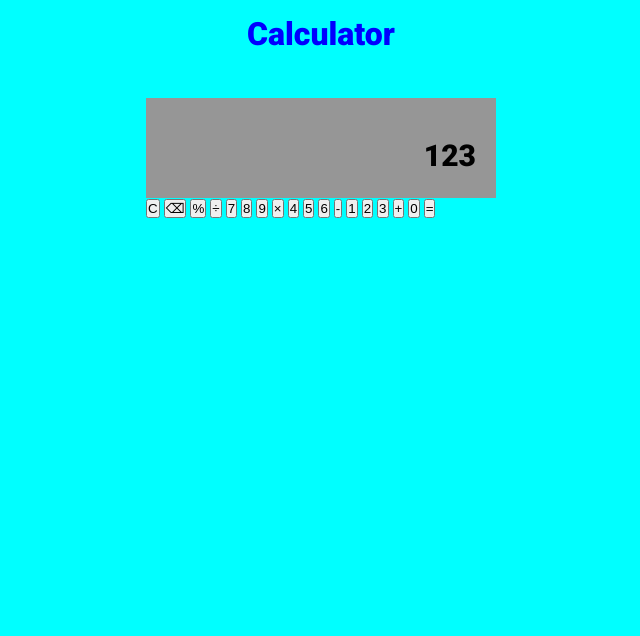
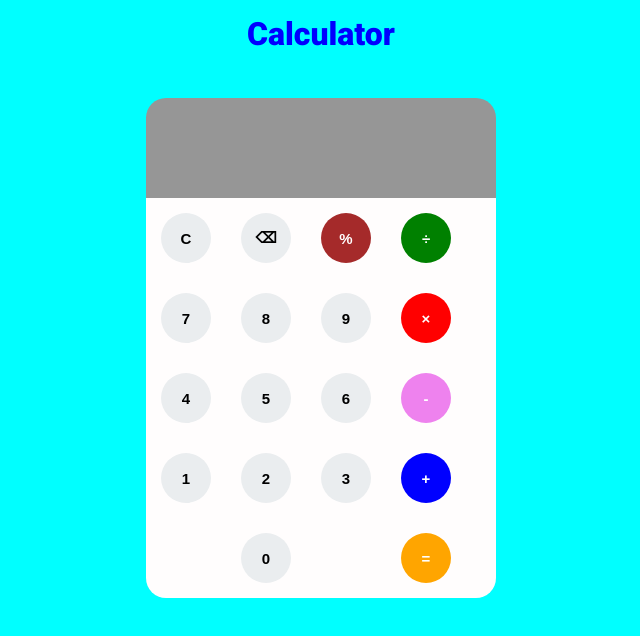
Before and after one commit to tarunluthra123/WebDev-DG-B5-Jan2020, a plain HTML site: page Project - Calculator/index.html in a window 1280 px wide. Shown: the whole page, without its empty margins (319-959 px from the left). Drawn offline with Linux system fonts and the light colour scheme.

Commit message:
Calculator done

```diff
--- a/Project - Calculator/app.js
+++ b/Project - Calculator/app.js
@@ -0,0 +1,48 @@
+const number = document.getElementsByClassName("number");
+const operator = document.getElementsByClassName("operator");
+const output = document.getElementById("output");
+const clear = document.getElementById("clear");
+const backspace = document.getElementById("backspace");
+const equal = document.getElementById("equal");
+
+for (let i = 0; i < number.length; i++) {
+	const num = number[i];
+	num.onclick = function () {
+		output.innerText += num.value;
+	};
+}
+
+for (let i = 0; i < operator.length; i++) {
+	const op = operator[i];
+	op.onclick = function () {
+		const expression = output.innerText;
+		if (expression[expression.length - 1] == op.value) {
+			return;
+		}
+		output.innerText += op.value;
+	};
+}
+
+clear.onclick = function () {
+	output.innerText = "";
+};
+
+equal.onclick = function () {
+	const expression = output.innerText;
+	const result = eval(expression);
+	output.innerText = result;
+};
+
+backspace.onclick = function () {
+	const expression = output.innerText;
+	const modified = expression.substring(0, expression.length - 1);
+	output.innerText = modified;
+};
+
+// let flag = true;
+
+// setInterval(() => {
+// 	if (flag) output.style.color = "#969696";
+// 	else output.style.color = "black";
+// 	flag = !flag;
+// }, 500);
--- a/Project - Calculator/index.html
+++ b/Project - Calculator/index.html
@@ -10,28 +10,30 @@
 		<h1>Calculator</h1>
 		<div class="calculator">
 			<div class="result">
-				<p id="output">123</p>
+				<p id="output"></p>
 			</div>
 			<div class="keyboard">
 				<button class="operator" id="clear">C</button>
 				<button class="operator" id="backspace">⌫</button>
-				<button class="operator" value="%">%</button>
-				<button class="operator" value="/">&#247;</button>
+				<button class="operator" value="%" id="modulo">%</button>
+				<button class="operator" value="/" id="divide">&#247;</button>
 
 				<button class="number" value="7">7</button>
 				<button class="number" value="8">8</button>
 				<button class="number" value="9">9</button>
-				<button class="operator" value="*">&times;</button>
+				<button class="operator" value="*" id="multiply">
+					&times;
+				</button>
 
 				<button class="number" value="4">4</button>
 				<button class="number" value="5">5</button>
 				<button class="number" value="6">6</button>
-				<button class="operator" value="-">-</button>
+				<button class="operator" value="-" id="minus">-</button>
 
 				<button class="number" value="1">1</button>
 				<button class="number" value="2">2</button>
 				<button class="number" value="3">3</button>
-				<button class="operator" value="+">+</button>
+				<button class="operator" value="+" id="plus">+</button>
 
 				<span class="empty"></span>
 				<button class="number" value="0">0</button>
--- a/Project - Calculator/style.css
+++ b/Project - Calculator/style.css
@@ -26,7 +26,8 @@ h1 {
 
 .result {
 	height: 100px;
-	background-color: rgb(150, 150, 150);
+	background-color: #969696;
+	border-radius: 20px 20px 0 0;
 }
 
 #output {
@@ -39,3 +40,63 @@ h1 {
 	padding-top: 40px;
 	font-size: 30px;
 }
+
+.keyboard {
+	height: 400px;
+	background-color: rgb(255, 253, 253);
+	margin: 0 auto;
+	border-radius: 0 0 20px 20px;
+}
+
+button,
+.empty {
+	height: 50px;
+	width: 50px;
+	border-radius: 50%;
+	float: left;
+	margin: 15px;
+	border-width: 0;
+	font-size: 15px;
+	font-weight: bold;
+	color: black;
+}
+
+button {
+	background-color: rgb(234, 237, 239);
+	cursor: pointer;
+}
+
+button:active {
+	font-size: 13px;
+}
+
+button:focus {
+	outline: 0;
+}
+
+.operator {
+	color: white;
+}
+
+#plus {
+	background-color: blue;
+}
+#equal {
+	background-color: orange;
+}
+#minus {
+	background-color: violet;
+}
+#multiply {
+	background-color: red;
+}
+#divide {
+	background-color: green;
+}
+#modulo {
+	background-color: brown;
+}
+#clear,
+#backspace {
+	color: black;
+}
```
